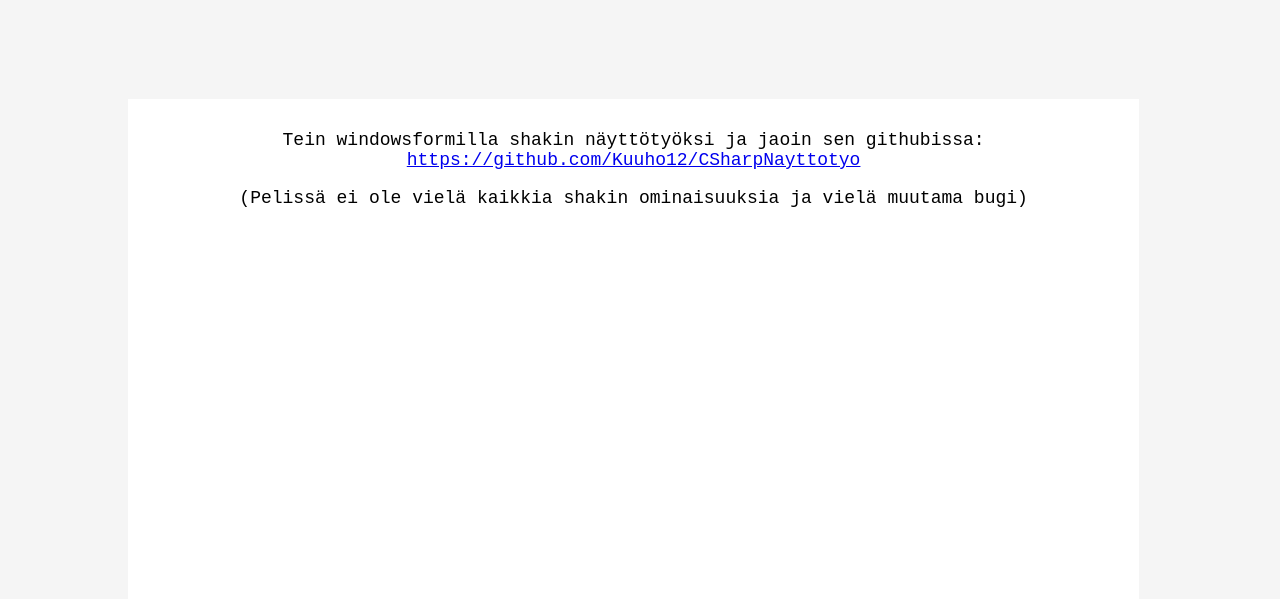
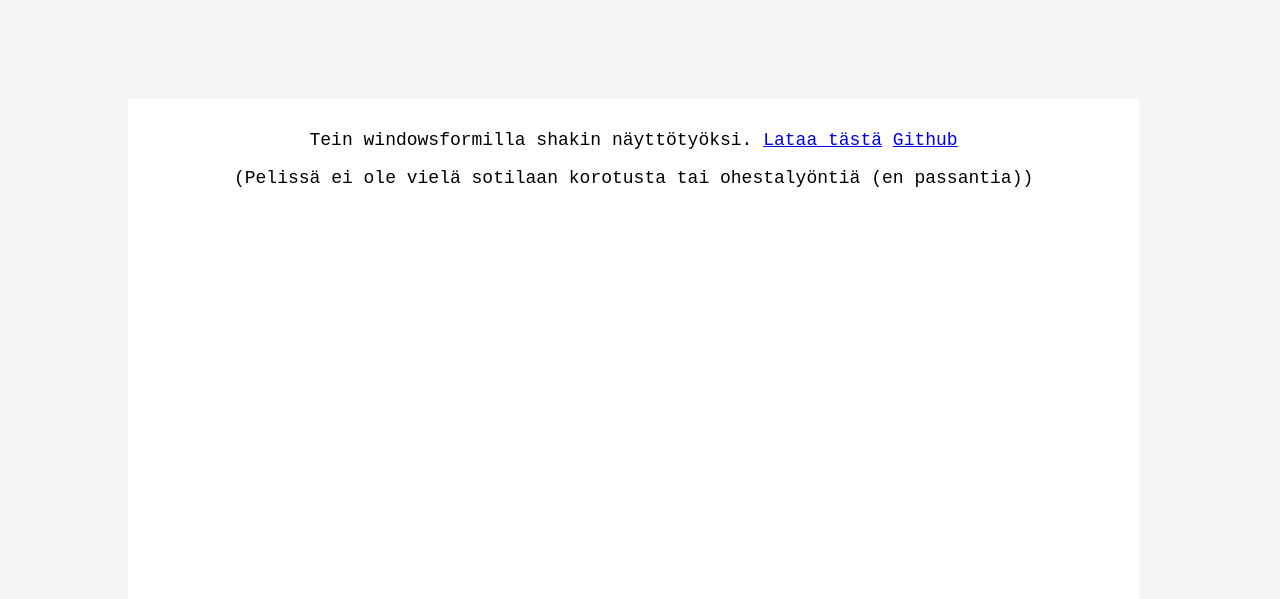
Before and after one commit to Kuuho12/Kuuho12.github.io, a plain HTML site: page shakki.html in a window 1280 px wide. Shown: the part 201-800 px from the top of the page. Drawn offline with Linux system fonts and the light colour scheme.

Commit message:
Shakin lataus lisätty

```diff
--- a/shakki.html
+++ b/shakki.html
@@ -8,7 +8,6 @@
 </head>
 <body>
     <div class="eka">
-
         <div class="aliheader">
             <div class="header">
                 <div class="kielet">
@@ -31,8 +30,8 @@
         </div>
         <div class="main">
             <div class="pdiv">
-            <p>Tein windowsformilla shakin näyttötyöksi ja jaoin sen githubissa: <a href="https://github.com/Kuuho12/CSharpNayttotyo">https://github.com/Kuuho12/CSharpNayttotyo</a></p>
-            <p>(Pelissä ei ole vielä kaikkia shakin ominaisuuksia ja vielä muutama bugi)</p>
+            <p>Tein windowsformilla shakin näyttötyöksi. <a href="Ladattavat/Shakki.zip">Lataa tästä</a> <a href="https://github.com/Kuuho12/CSharpNayttotyo">Github</a></p>
+            <p>(Pelissä ei ole vielä sotilaan korotusta tai ohestalyöntiä (en passantia))</p>
             </div>
         </div>
         <footer>
```
Also changed, not shown: chess.html (+2 -2 lines), english.html (+1 -1 lines), index.html (+1 -1 lines), kuvat/Shakki.png, 2 other files.
